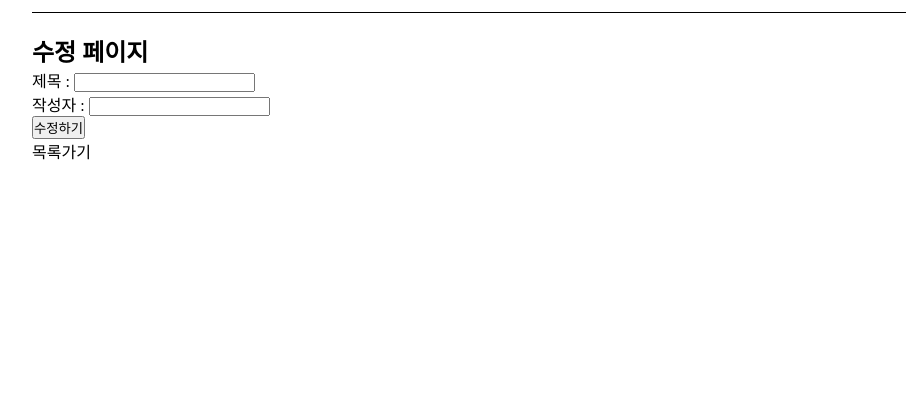
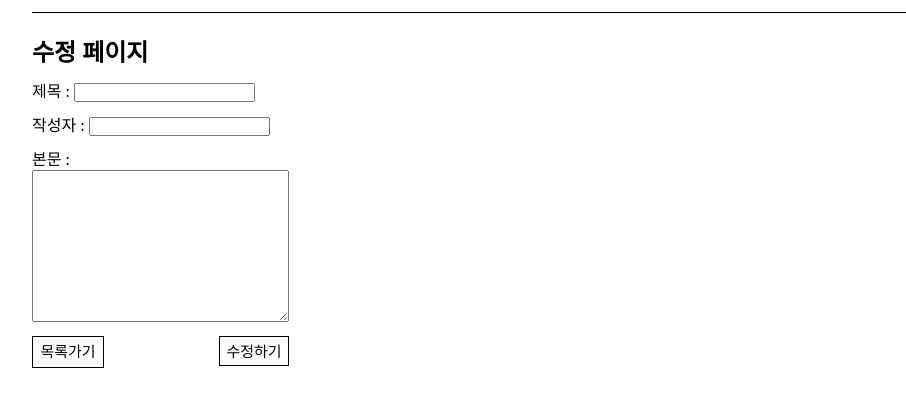
Before and after one commit to green-kong/220214-login-board, a website: page views/board/update.html in a window 1280 px wide. Shown: the part 64-470 px from the top of the page, without its empty margins (8-914 px from the left). Drawn offline with nearby package versions, Linux system fonts and the light colour scheme; files that its build step writes are made by us from their sources.

Commit message:
feat board udt.html css

```diff
--- /dev/null
+++ b/public/css/board/update.css
@@ -0,0 +1,25 @@
+h2 {
+  margin-bottom: 10px;
+}
+
+#title > li {
+  margin-bottom: 10px;
+}
+
+#btn_container {
+  display: flex;
+  justify-content: space-between;
+  width: 257px;
+  margin-top: 10px;
+}
+
+#btn_container > * {
+  display: block;
+  border: 1px solid black;
+  font-size: 15px;
+  background-color: #fff;
+  width: 70px;
+  height: 30px;
+  text-align: center;
+  line-height: 30px;
+}
--- a/views/board/update.html
+++ b/views/board/update.html
@@ -1,18 +1,30 @@
 {% extends "../template/_layout.html" %}
+<!--  -->
+{% block css %}
+<link rel="stylesheet" href="/css/board/update.css" />
+{% endblock %}
+<!--  -->
 {% block content %}
 <h2>수정 페이지</h2>
 
 <form method="post" action="/board/update">
-    <input type="hidden" name="index" value="{{index}}">
-    <ul>
-        <li>
-            제목 : <input type="text" name="subject" value="{{data.subject}}">
-        </li>
-        <li>
-            작성자 : <input type="text" name="username" value="{{data.username}}">
-        </li>
-    </ul>
-    <input type="submit" value="수정하기">
+  <input type="hidden" name="index" value="{{index}}" />
+  <ul id="title">
+    <li>
+      제목 : <input type="text" name="subject" value="{{data.subject}}" />
+    </li>
+    <li>
+      작성자 : <input type="text" name="username" value="{{data.username}}" />
+    </li>
+    본문 :
+  </ul>
+  <textarea name="content" id="" cols="30" rows="10">
+        {{data.content}}
+    </textarea
+  >
+  <div id="btn_container">
+    <a href="/board/list">목록가기</a>
+    <input type="submit" value="수정하기" id="udt_btn" />
+  </div>
 </form>
-<a href="/board/list">목록가기</a>
 {% endblock %}
```
